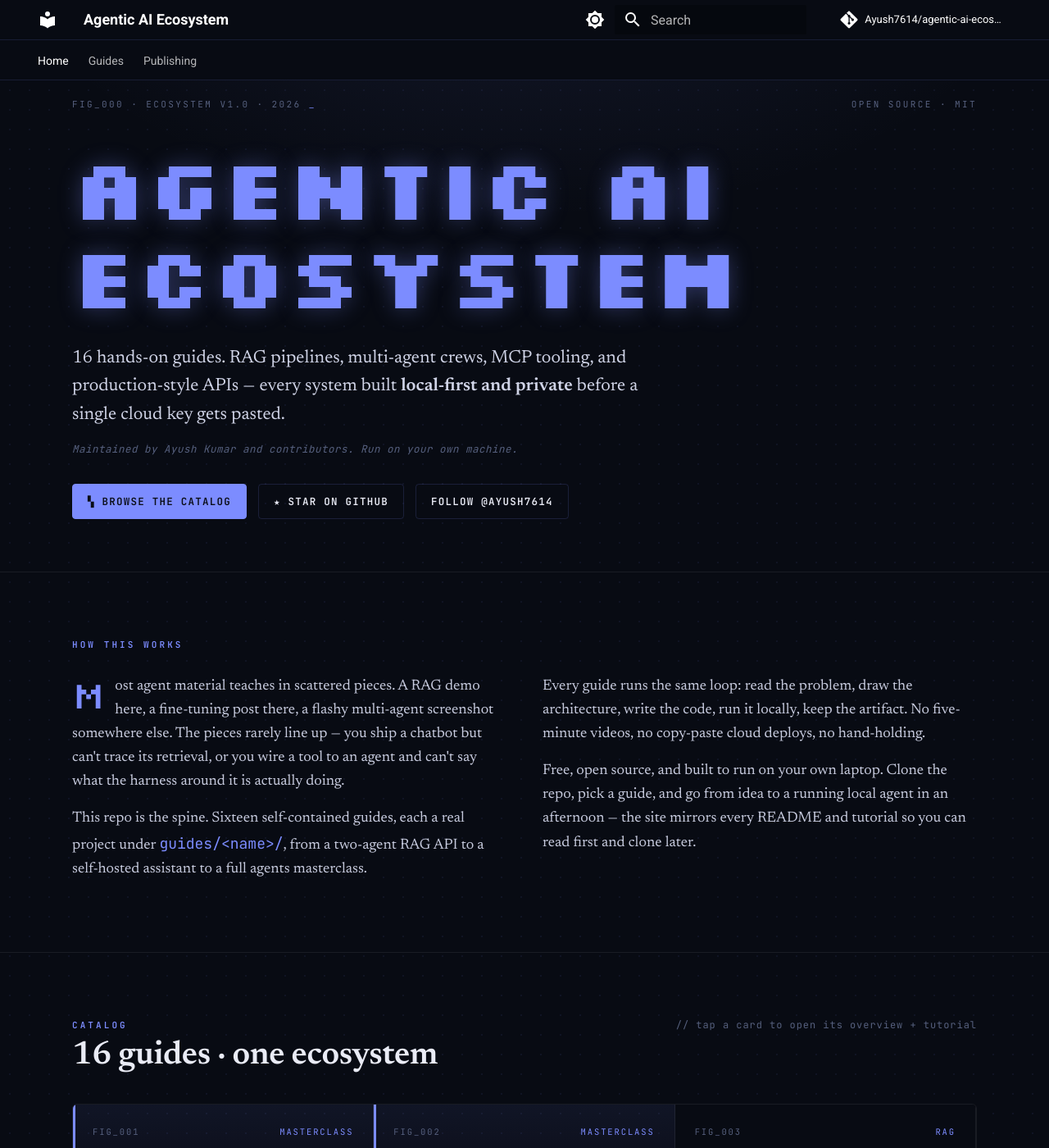
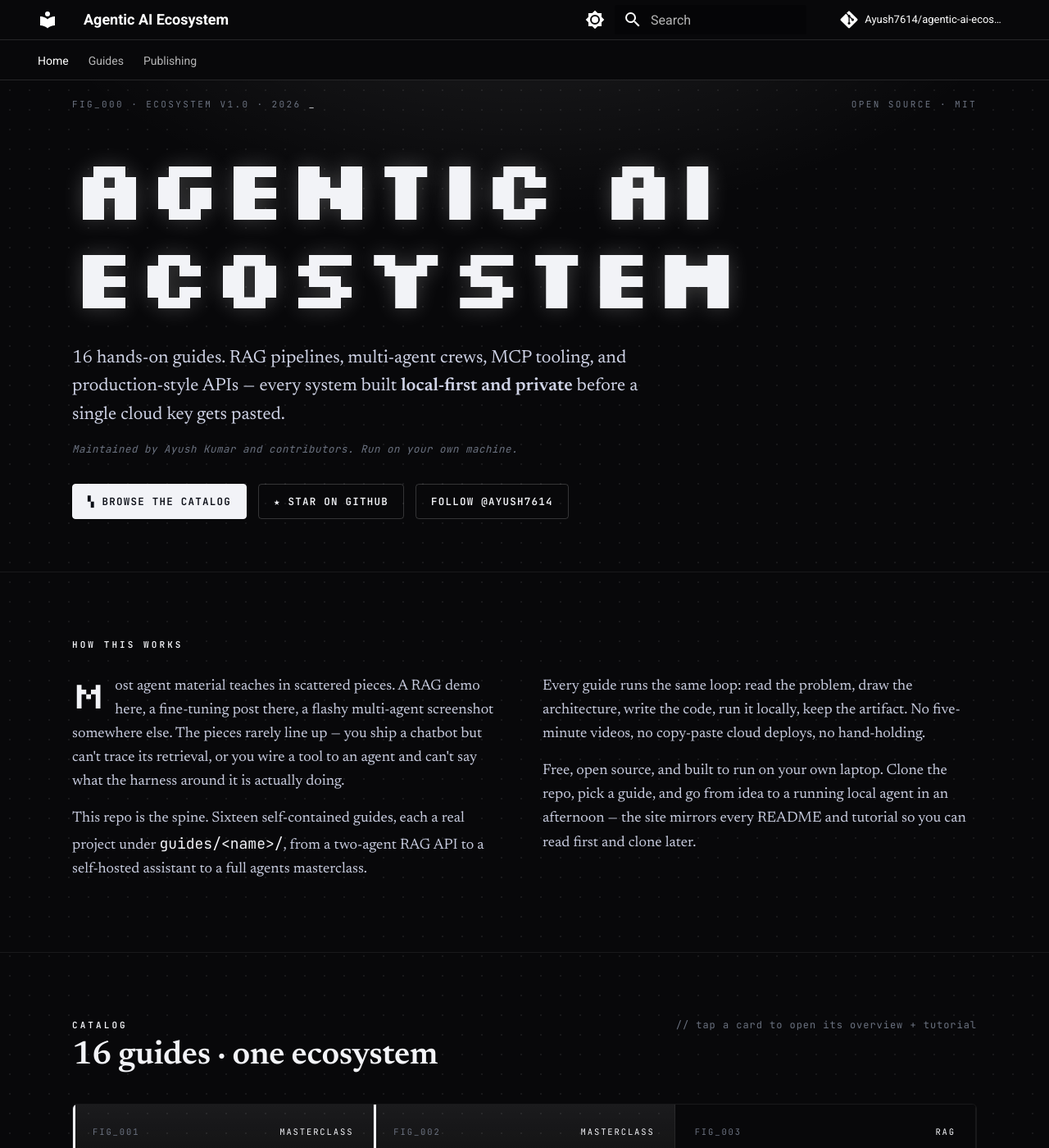
Before and after one commit to Ayush7614/agentic-ai-ecosystem, an MkDocs documentation site: the page built from docs/index.md, in a window 1280 px wide and 1400 px high. Shown: the whole window at 82% size. Built offline with MkDocs 1.6.1 and Material for MkDocs 9.7.7, drawn with Linux system fonts in a browser that asks for light colours; comment, search, counter and statistics services are not loaded.

Commit message:
Recolor home landing from blue to monochrome black & white.
Co-authored-by: Cursor <cursoragent@cursor.com>

```diff
--- a/overrides/home.html
+++ b/overrides/home.html
@@ -11,20 +11,20 @@
   .md-content { display: none; }
   @media screen and (min-width: 60em) { .md-sidebar--secondary { display: none; } }
   @media screen and (min-width: 76.25em) { .md-sidebar--primary { display: none; } }
-  .md-header { background-color: #080b13 !important; box-shadow: none !important; border-bottom: 1px solid rgba(124,140,255,.14); }
-  .md-tabs { background-color: #080b13 !important; border-bottom: 1px solid rgba(124,140,255,.14); }
+  .md-header { background-color: #08080a !important; box-shadow: none !important; border-bottom: 1px solid rgba(255,255,255,.12); }
+  .md-tabs { background-color: #08080a !important; border-bottom: 1px solid rgba(255,255,255,.12); }
 
   :root {
-    --bp-bg: #080b13;
-    --bp-bg2: #0b0f1c;
-    --bp-panel: #0d1222;
-    --bp-line: rgba(124,140,255,.16);
+    --bp-bg: #08080a;
+    --bp-bg2: #0c0c10;
+    --bp-panel: #101014;
+    --bp-line: rgba(255,255,255,.18);
     --bp-line2: rgba(255,255,255,.07);
-    --bp-blue: #7c8cff;
-    --bp-blue2: #9aa6ff;
-    --bp-dim: #56607e;
-    --bp-muted: #99a1bd;
-    --bp-text: #e9ebf5;
+    --bp-blue: #f2f3f7;
+    --bp-blue2: #ffffff;
+    --bp-dim: #6b7280;
+    --bp-muted: #9aa0ab;
+    --bp-text: #f2f3f7;
   }
 
   .bp {
@@ -32,7 +32,7 @@
     margin-top: -2.4rem;
     background-color: var(--bp-bg);
     background-image:
-      radial-gradient(rgba(124,140,255,.07) 1px, transparent 1px);
+      radial-gradient(rgba(255,255,255,.07) 1px, transparent 1px);
     background-size: 24px 24px;
     color: var(--bp-text);
     font-family: "JetBrains Mono", ui-monospace, SFMono-Regular, Menlo, monospace;
@@ -48,8 +48,8 @@
   .bp::before {
     content: ""; position: absolute; inset: 0; z-index: 0; pointer-events: none;
     background:
-      linear-gradient(90deg, transparent 0, transparent calc(50% - .5px), rgba(124,140,255,.06) 50%, transparent calc(50% + .5px)),
-      radial-gradient(900px 480px at 50% -120px, rgba(124,140,255,.10), transparent 70%);
+      linear-gradient(90deg, transparent 0, transparent calc(50% - .5px), rgba(255,255,255,.06) 50%, transparent calc(50% + .5px)),
+      radial-gradient(900px 480px at 50% -120px, rgba(255,255,255,.10), transparent 70%);
   }
 
   /* ---------- hero ---------- */
@@ -62,7 +62,7 @@
     font-family: "Silkscreen", "JetBrains Mono", monospace; font-weight: 700;
     color: var(--bp-blue);
     font-size: clamp(38px, 8.4vw, 104px); line-height: 1.04; letter-spacing: .01em;
-    margin: 40px 0 0; text-shadow: 0 0 28px rgba(124,140,255,.35);
+    margin: 40px 0 0; text-shadow: 0 0 26px rgba(255,255,255,.22);
   }
   .bp-lead { font-size: clamp(17px, 2.1vw, 22px); line-height: 1.55; color: #cfd3e6; max-width: 720px; margin: 30px 0 0; }
   .bp-by { margin: 16px 0 0; font-size: 12.5px; letter-spacing: .04em; color: var(--bp-dim); font-style: italic; }
@@ -75,9 +75,9 @@
     color: var(--bp-text); transition: all .15s;
   }
   .bp-btn .n { color: var(--bp-blue); }
-  .bp-btn:hover { border-color: var(--bp-blue); background: rgba(124,140,255,.08); transform: translateY(-1px); }
+  .bp-btn:hover { border-color: var(--bp-blue); background: rgba(255,255,255,.08); transform: translateY(-1px); }
   .bp-btn.solid { background: var(--bp-blue); color: #0a0d16; border-color: var(--bp-blue); }
-  .bp-btn.solid:hover { background: var(--bp-blue2); box-shadow: 0 8px 30px rgba(124,140,255,.3); }
+  .bp-btn.solid:hover { background: var(--bp-blue2); box-shadow: 0 8px 30px rgba(255,255,255,.3); }
 
   /* ---------- how this works ---------- */
   .bp-sec { padding: 70px 0; border-bottom: 1px solid var(--bp-line2); }
@@ -104,7 +104,7 @@
   .bp-card h3 { font-size: 17px; font-weight: 600; letter-spacing: -.01em; margin: 0; color: var(--bp-text); }
   .bp-card p { font-family: "Newsreader", Georgia, serif; font-size: 14.5px; line-height: 1.5; color: var(--bp-muted); margin: 0; }
   .bp-card .open { margin-top: auto; font-size: 11.5px; letter-spacing: .14em; color: var(--bp-blue); text-transform: uppercase; font-weight: 600; }
-  .bp-card.feat { background: linear-gradient(180deg, rgba(124,140,255,.08), transparent 70%); }
+  .bp-card.feat { background: linear-gradient(180deg, rgba(255,255,255,.08), transparent 70%); }
   .bp-card.feat::before { content: ""; position: absolute; left: 0; top: 0; bottom: 0; width: 3px; background: var(--bp-blue); }
   .bp-card:hover .open { color: var(--bp-blue2); }
 
@@ -114,7 +114,7 @@
   .bp-clone p { font-family: "Newsreader", Georgia, serif; font-size: 17px; line-height: 1.6; color: #c7cbde; margin: 16px 0 0; }
   .bp-term { background: #06080f; border: 1px solid var(--bp-line); border-radius: 6px; overflow: hidden; }
   .bp-term .tbar { display: flex; align-items: center; gap: 10px; padding: 11px 16px; border-bottom: 1px solid var(--bp-line2); font-size: 11px; letter-spacing: .14em; color: var(--bp-dim); text-transform: uppercase; }
-  .bp-term .tbar .d { width: 10px; height: 10px; border-radius: 50%; background: rgba(124,140,255,.4); display: inline-block; }
+  .bp-term .tbar .d { width: 10px; height: 10px; border-radius: 50%; background: rgba(255,255,255,.4); display: inline-block; }
   .bp-term pre { margin: 0; padding: 20px; font-size: 13px; line-height: 1.85; color: #d6d9e8; overflow-x: auto; }
   .bp-term .c { color: var(--bp-blue); }
   .bp-term .g { color: var(--bp-dim); }
```
